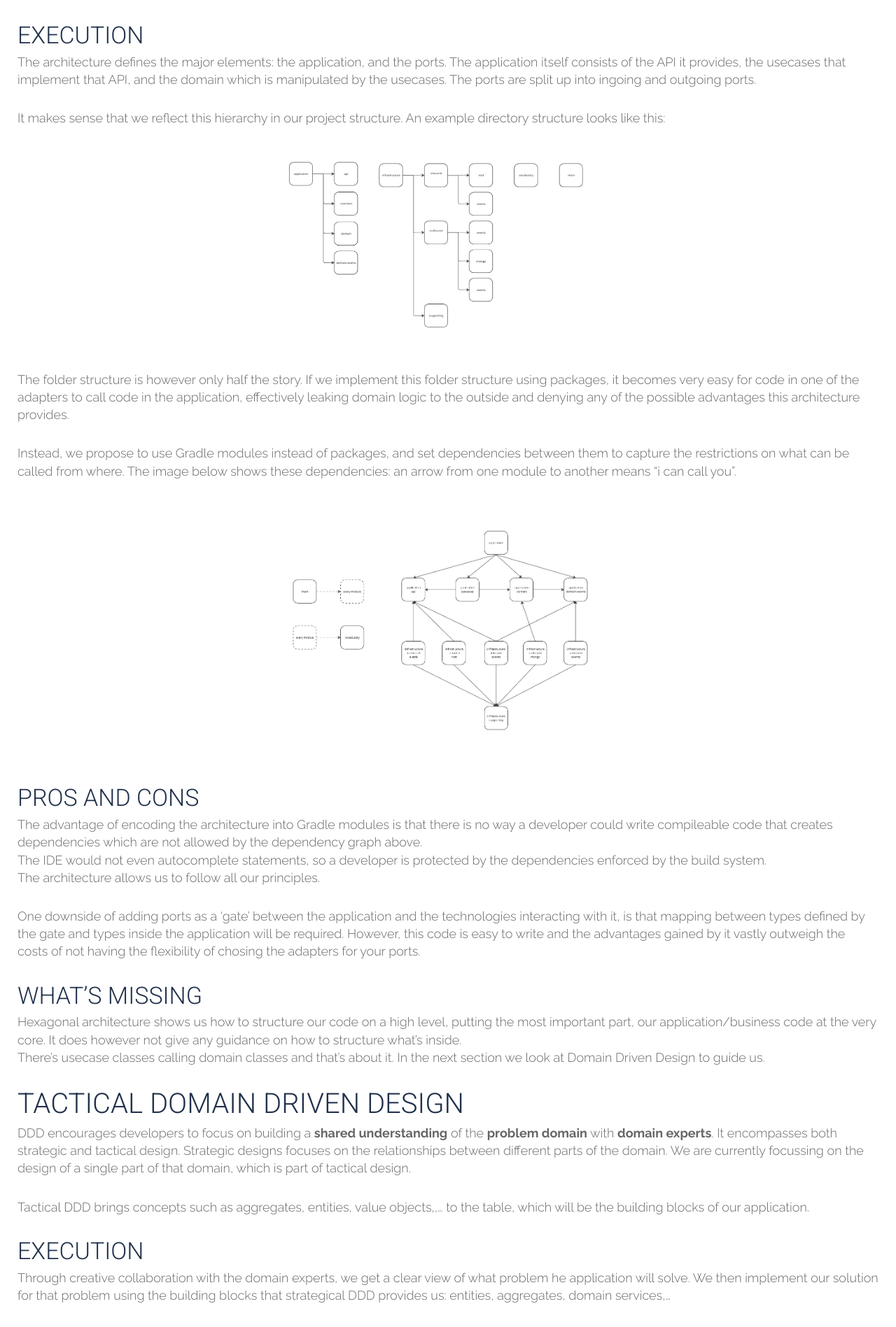
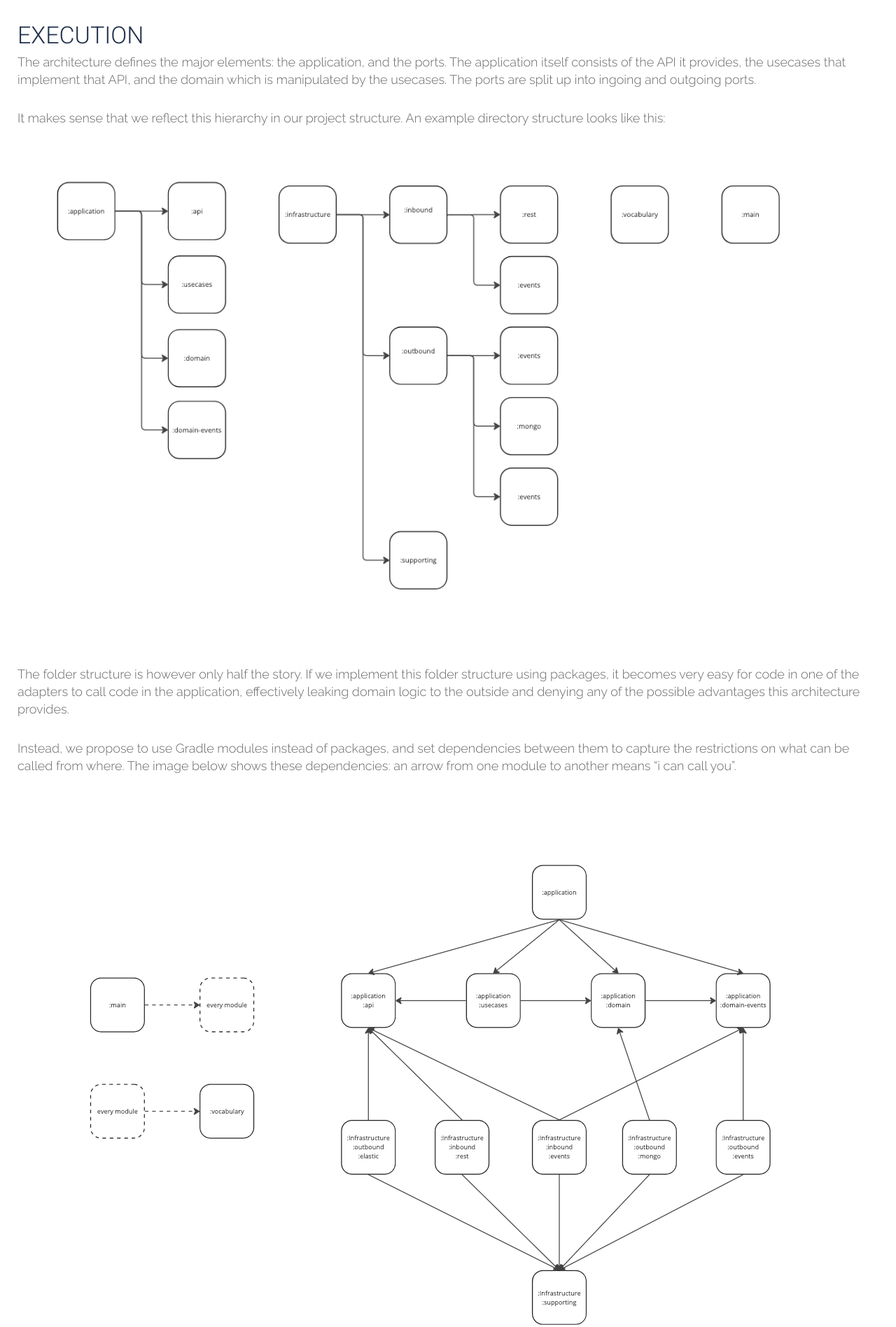
Before and after one commit to tripledio/tripledio.github.io, a Jekyll site: the page built from _posts/2024-11-13-project-architecture-starting-point.md, in a window 1280 px wide. Shown: the part 1959-3856 px from the top of the page at 70% size. Built offline with Jekyll 4.4.1, drawn with Linux system fonts in a browser that asks for light colours; comment, search, counter and statistics services are not loaded.

Commit message:
larger images

```diff
--- a/_posts/2024-11-13-project-architecture-starting-point.md
+++ b/_posts/2024-11-13-project-architecture-starting-point.md
@@ -58,14 +58,14 @@ The ports are split up into ingoing and outgoing ports.
 
 It makes sense that we reflect this hierarchy in our project structure. An example directory structure looks like this:
 
-![Folder structure](/img/posts/project-architecture/module-folder-structure.png){:width="500px" :margin=10px}
+![Folder structure](/img/posts/project-architecture/module-folder-structure.png){:margin=10px}
 
 The folder structure is however only half the story. If we implement this folder structure using packages, it becomes very easy for code in one of the adapters to call code in the application, effectively leaking domain logic to the outside and denying any of the possible advantages this architecture provides.
 
 Instead, we propose to use Gradle modules instead of packages, and set dependencies between them to capture the restrictions on what can be called from where.
 The image below shows these dependencies: an arrow from one module to another means "i can call you".
 
-![Module dependencies](/img/posts/project-architecture/module-dependencies.png){:width="500px" :margin=10px}
+![Module dependencies](/img/posts/project-architecture/module-dependencies.png){:margin=10px}
 
 ## Pros and cons
 
```
